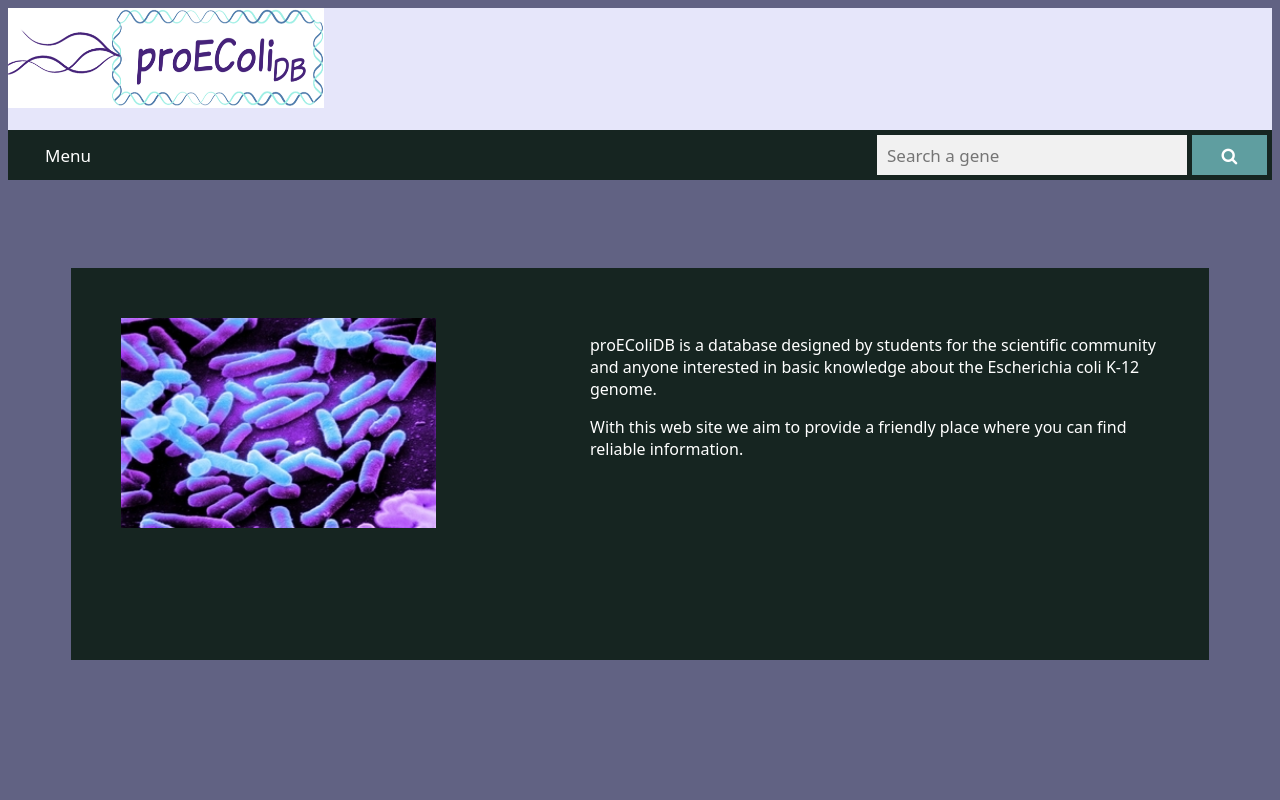
After one commit to mpadilla905/proEColiDB, a PHP site: page /home.php in a window 1280 px wide. The commit adds this page. Run offline with PHP 8.4, Linux system fonts and the light colour scheme.

Commit message:
added styled home page

```diff
--- /dev/null
+++ b/about_us.php
@@ -0,0 +1,6 @@
+<html>
+<head></head>
+<body>
+<p>Pagina de desarrolladores</p>
+</body>
+</html>
--- /dev/null
+++ b/css/style_homecontent.css
@@ -0,0 +1,22 @@
+#content {
+  overflow: hidden;
+  background-color: #162521;
+  width:90%;
+  margin:auto;
+  height:50%;
+}
+
+#home_img {
+  height:210px;
+  width:315px;
+  border: 50px solid #162521;
+  float:left;
+}
+
+.text{
+  position:relative;
+  float:right;
+  width:50%;
+  color:white;
+  border:50px solid #162521;
+}
--- a/css/style_logo.css
+++ b/css/style_logo.css
@@ -4,26 +4,10 @@
   height:100px;
 }
 
-ul {
-  list-style-type: none;
-  margin: 0;
-  padding: 0;
-  overflow: hidden;
-  background-color: #333;
+#header{
+  background-color:#E6E6FA;
 }
 
-li {
-  float: left;
+body {
+ background-color: #616283
 }
-
-li a {
-  display: block;
-  color: white;
-  text-align: center;
-  padding: 14px 16px;
-  text-decoration: none;
-}
-
-li a:hover {
-  background-color: #111;
-}
--- /dev/null
+++ b/css/style_menuu.css
@@ -0,0 +1,125 @@
+
+/* The navigation menu */
+#menubar {
+  overflow: hidden;
+  background-color: #162521;
+   width:100%;
+  height:50px;
+}
+
+/* Navigation links */
+#menubar a {
+  float: left;
+  font-size: 17px;
+  color: white;
+  text-align: center;
+  padding: 14px 16px;
+  text-decoration: none;
+}
+
+
+/* The subnavigation menu */
+#menu {
+  float: left;
+  overflow: hidden;
+  width:100%
+}
+
+
+/* Subnav button */
+#menu,#menu_bt,#down_bt {
+  font-size: 17px;
+  border: none;
+  outline: none;
+  color: white;
+  width:120px;
+  height: 50px;
+  background-color: inherit;
+  font-family: inherit;
+  margin: 0;
+}
+
+/* Style the subnav content - positioned absolute */
+#sub_menu {
+  display: none;
+  position: absolute;
+  left: 0;
+  background-color: 46237A;
+  width: 100%;
+  z-index: 1;
+}
+
+#sub_download {
+  display: none;
+  position: absolute;
+  background-color: #5F9EA0;
+  min-width:120px;
+  box-shadow: 0px 8px 16px 0px rgba(0,0,0,0.2);
+  z-index: 1;
+}
+
+/* When you move the mouse over the subnav container, open the subnav content */
+#menu:hover #sub_menu {
+  display: block;
+}
+
+#download_menu:hover #sub_download {
+ display: block;
+}
+
+/* Add a red background color to navigation links on hover*/
+#menu a:hover, #menu:hover #menu_bt {
+  background-color: #5F9EA0;
+  color: black;
+}
+
+/* Style the subnav links */
+#sub_menu a {
+  float: left;
+  color: white;
+  text-decoration: none;
+}
+
+#sub_download a {
+  color: black;
+  padding: 12px 16px;
+  text-decoration: none;
+  display: block;
+  min-width: 88px;
+}
+
+
+/* Add a grey background color on hover */
+#sub_menu a:hover{
+  background-color: #C0E0DE;
+  color: black;
+}
+
+
+#sub_download a:hover {
+  background-color: #C0E0DE;
+  color: black;
+}
+
+#down_bt:hover {
+  background-color: #C0E0DE;
+  color: black;
+}
+
+#download_menu {
+  position: relative;
+  display: inline-block;
+}
+
+#sub_download a:hover {background-color: #C0E0DE}
+
+/* Show the dropdown menu on hover */
+#download_menu:hover #sub_download {
+  display: block;
+}
+
+
+/* Change the background color of the dropdown button when the dropdown content is shown */
+#download_menu:hover #down_bt {
+  background-color: #COE0DE;
+}
--- /dev/null
+++ b/css/style_search.css
@@ -0,0 +1,39 @@
+.search_bar {
+  margin:auto;
+  min-width:400px;
+  float: right;
+}
+
+form.search_bar input[type=text] {
+  padding: 10px;
+  font-family: "Noto Sans", sans-serif;
+  font-size: 17px;
+  border: 5px solid #162521;
+  float: left;
+  width: 80%;
+  background: #f1f1f1;
+  height: 100%;
+}
+
+form.search_bar button {
+  float: left;
+  width: 20%;
+  padding: 10px;
+  background: #5F9EA0;
+  color: white;
+  font-size: 17px;
+  border: 5px solid #162521;
+  border-left: none;
+  cursor: pointer;
+  height: 100%;
+}
+
+form.search_bar button:hover {
+  background: #5F9EA0;
+}
+
+form.search_bar::after {
+  content: "";
+  clear: both;
+  display: table;
+}
--- /dev/null
+++ b/css/style_text.css
@@ -0,0 +1,3 @@
+*{
+font-family: "Noto Sans", sans-serif;
+}
--- /dev/null
+++ b/home.php
@@ -0,0 +1,46 @@
+<html>
+ <head>
+  <title>proEColiDB</title>
+  <link rel="stylesheet" href="./css/style_logo.css">
+  <link rel="stylesheet" href="./css/style_menuu.css">
+  <link rel="stylesheet" href="./css/style_search.css">
+  <link rel="stylesheet" href="./css/style_text.css">
+  <link rel="stylesheet" href="./css/style_homecontent.css">
+  <link rel="icon" href="./imagenes/pEClogo.png" type="image/icon type">
+  <link rel="stylesheet" href="https://cdnjs.cloudflare.com/ajax/libs/font-awesome/4.7.0/css/font-awesome.min.css">
+</head>
+<body>
+<div id="header">
+<img id="logo" src="./imagenes/proEColiDB_logo.png">
+<br></br>
+<div id="menubar">
+    <div id="menu">
+    <button id="menu_bt">Menu </button>
+    <div id="sub_menu">
+      <a href="home.php">Home</a>
+      <a href="about_us.php">About Us</a>
+          <div id="download_menu">
+	  <button id="down_bt">Download Menu</button>
+          <div id="sub_download">
+            <a href="#">Dump</a>
+            <a href="#">Data Base</a>
+	  </div>
+        </div>
+     </div>
+     </div>
+    <form class="search_bar" method="get" action="result.php">
+      <input type="text" placeholder="Search a gene" name="search">
+      <button type="submit"><i class="fa fa-search"></i></button>
+    </form>
+</div>
+</div>
+<br></br><br></br>
+<div id="content">
+<img id="home_img" src="./imagenes/ecoli.jpg">
+<div class="text">
+<p>proEColiDB is a database designed by students for the scientific community and anyone interested in basic knowledge about the Escherichia coli K-12 genome.</p>
+<p>With this web site we aim to provide a friendly place where you can find reliable information. </p>
+</div>
+</div>
+</body>
+</html>
```
Also changed, not shown: css/style_header_logo.css (deleted, +0 -192 lines), principal.php (deleted, +0 -15 lines), result.php (added, +7 -0 lines), imagenes/Five-Facts-about-E-coli_img.jpg (deleted), imagenes/ecoli.jpg (added), 1 other file.
